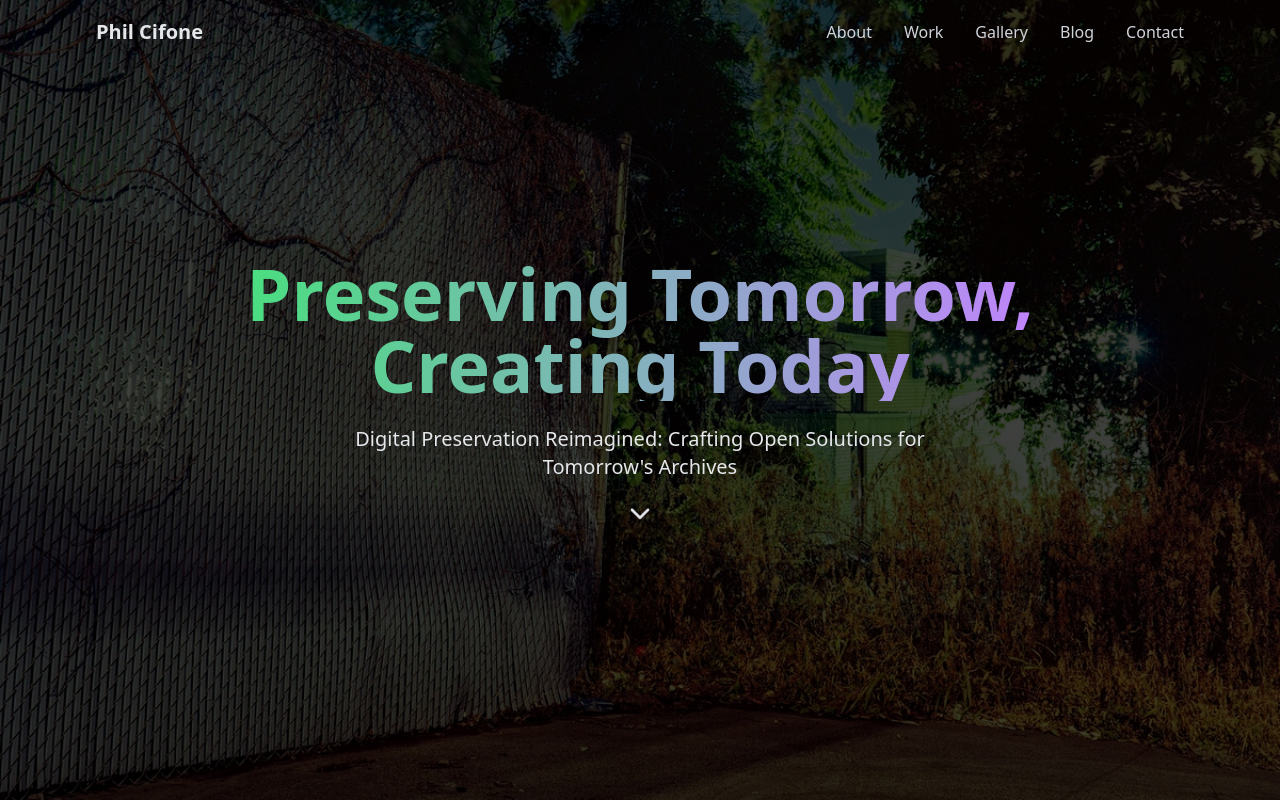
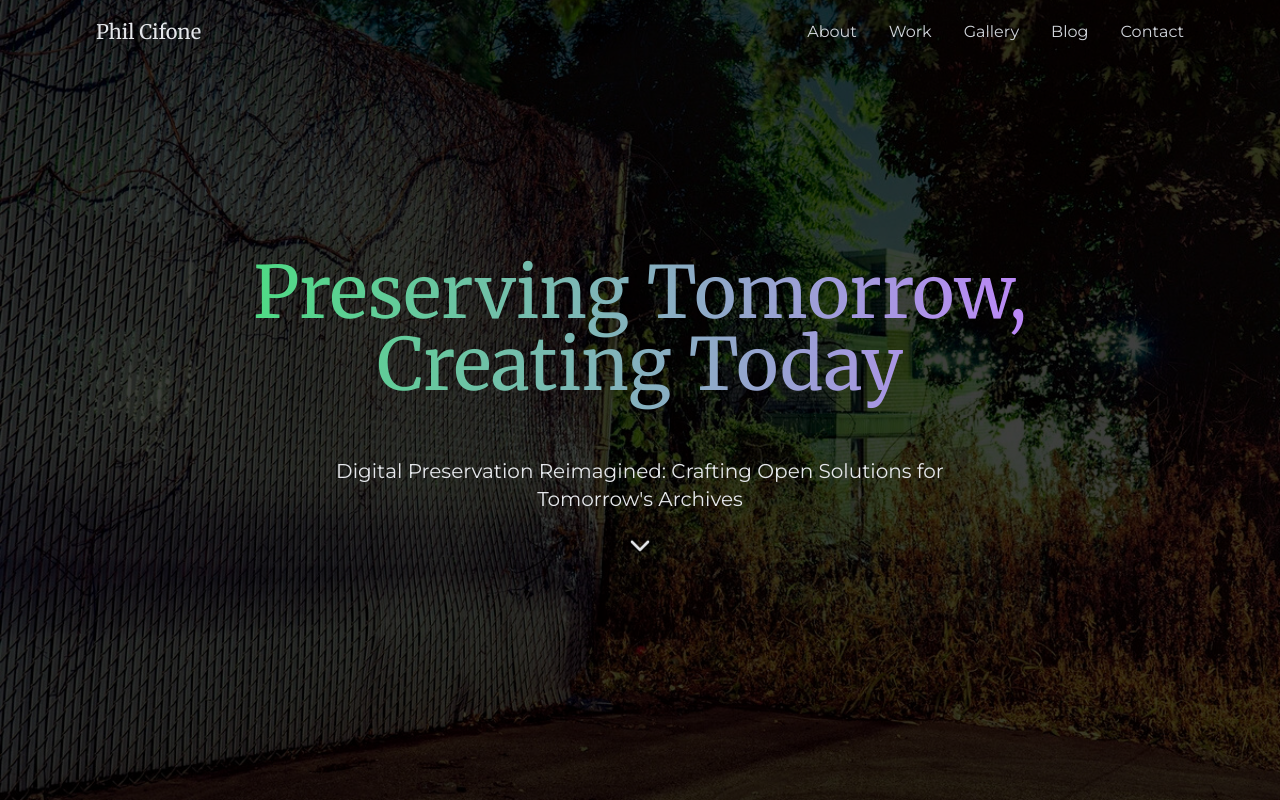
Before and after one commit to philcifone/ReactPortfolio, a React (Create React App) app: page / in a window 1280 px wide. Shown: the top 800 px of the page. Built offline with nearby package versions, Linux system fonts and the light colour scheme; no server answers.

Commit message:
font update

```diff
--- a/package.json
+++ b/package.json
@@ -4,6 +4,8 @@
   "private": true,
   "proxy": "http://localhost:3001",
   "dependencies": {
+    "@fontsource/merriweather": "^5.1.1",
+    "@fontsource/montserrat": "^5.1.1",
     "axios": "^1.7.9",
     "bcryptjs": "^2.4.3",
     "cors": "^2.8.5",
--- a/src/components/Hero.js
+++ b/src/components/Hero.js
@@ -14,12 +14,12 @@ const Hero = () => (
 
     {/* Content */}
     <div className="text-center space-y-6 p-4 relative z-10">
-      <h1 className="text-5xl md:text-7xl font-bold bg-clip-text text-transparent bg-gradient-to-r from-green-400 to-purple-400">
+      <h1 className="font-display text-5xl md:text-7xl bg-clip-text text-transparent p-8 bg-gradient-to-r from-green-400 to-purple-400">
         Preserving Tomorrow,
         <br />
         Creating Today
       </h1>
-      <p className="text-xl text-gray-200 max-w-2xl mx-auto">
+      <p className="font-sans text-xl text-gray-200 max-w-2xl mx-auto">
         Digital Preservation Reimagined: Crafting Open Solutions for Tomorrow's Archives
       </p>
       <a href="#about" className="inline-block animate-bounce mt-8">
--- a/src/components/Navigation.js
+++ b/src/components/Navigation.js
@@ -27,7 +27,7 @@ export const Navigation = ({ isDark, setIsDark }) => {
         <div className="max-w-6xl mx-auto px-4 sm:px-6 lg:px-8">
           <div className="flex justify-between items-center h-16">
             {/* Logo/Name */}
-            <span className="text-xl font-bold text-gray-200">Phil Cifone</span>
+            <span className="text-xl font-display text-gray-200">Phil Cifone</span>
 
             {/* Desktop Navigation */}
             <div className="hidden md:flex items-center space-x-8">
--- a/src/index.css
+++ b/src/index.css
@@ -1,6 +1,6 @@
 body {
   margin: 0;
-  font-family: -apple-system, BlinkMacSystemFont, 'Segoe UI', 'Roboto', 'Oxygen',
+  font-family: 'Montserrat', -apple-system, BlinkMacSystemFont, 'Segoe UI', 'Roboto', 'Oxygen',
     'Ubuntu', 'Cantarell', 'Fira Sans', 'Droid Sans', 'Helvetica Neue',
     sans-serif;
   -webkit-font-smoothing: antialiased;
@@ -11,3 +11,7 @@ code {
   font-family: source-code-pro, Menlo, Monaco, Consolas, 'Courier New',
     monospace;
 }
+
+font-display {
+  font-family: 'Merriweather', serif;
+}
--- a/tailwind.config.js
+++ b/tailwind.config.js
@@ -5,7 +5,12 @@ module.exports = {
   ],
   darkMode: 'class',
   theme: {
-    extend: {},
+    extend: {
+      fontFamily: {
+        display: ['Merriweather', 'serif'],
+        sans: ['Montserrat', 'sans-serif'],
+      },
+    },
   },
   plugins: [],
 }
```
Also changed, not shown: src/index.js (+8 -0 lines), 1 other file (tests, documents, lock files or other folders).
